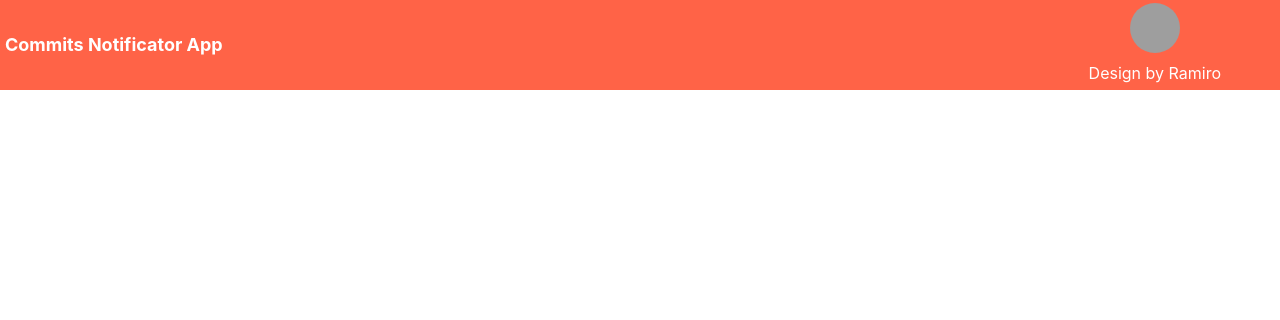
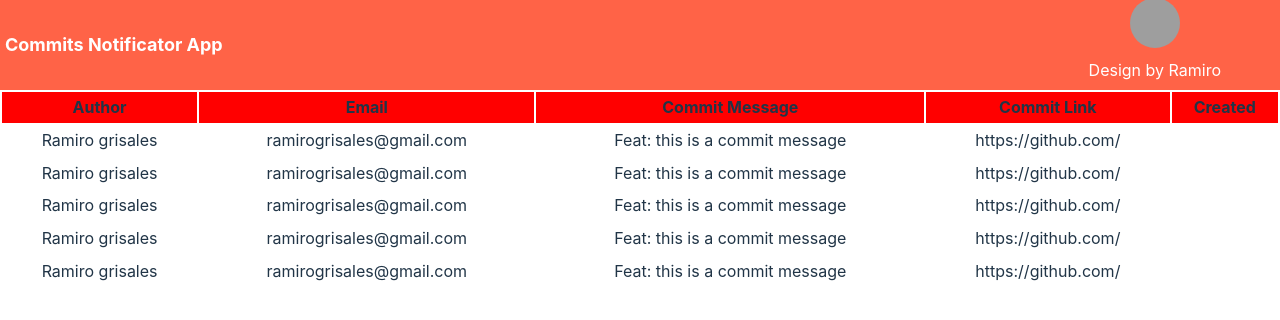
Before and after one commit to orimarselasirg/commitNotificator, a React (Vite) app: page / in a window 1280 px wide. Shown: the top 320 px of the page. Built offline with nearby package versions, Linux system fonts and the light colour scheme; grey boxes are pictures that could not be loaded.

Commit message:
feat: interfaces creation

```diff
--- /dev/null
+++ b/src/components/Table/Table.tsx
@@ -0,0 +1,55 @@
+import {
+  Table,
+  Thead,
+  Tbody,
+  // Tfoot,
+  Tr,
+  Th,
+  Td,
+  // TableCaption,
+  TableContainer,
+} from '@chakra-ui/react'
+
+interface Props {
+  columns: string[]
+  data: any[]
+}
+
+export const TableComponent = ({columns, data}: Props) => {
+  return (
+    <TableContainer>
+      <Table w='100%' variant='simple' colorScheme='teal'>
+        {/* <TableCaption>Imperial to metric conversion factors</TableCaption> */}
+        <Thead bg='red'>
+          {
+            columns.map((column) => (
+              <Th>{column}</Th>
+            ))
+          }
+        </Thead>
+        <Tbody >
+          {
+            data.map((data) => (
+              <Tr>
+                <Td>{data.name}</Td>
+                <Td>{data.email}</Td>
+                <Td>{data.commit}</Td>
+                <Td>{data.url}</Td>
+                <Td>{data.date}</Td>
+              </Tr>
+            ))
+          }
+        </Tbody>
+        {/* <Tfoot>
+          <Tr>
+            <Th>To convert</Th>
+            <Th>into</Th>
+            <Th isNumeric>multiply by</Th>
+            <Th isNumeric>multiply by</Th>
+            <Th isNumeric>multiply by</Th>
+          </Tr>
+        </Tfoot> */}
+      </Table>
+    </TableContainer>
+  )
+}
--- a/src/index.css
+++ b/src/index.css
@@ -1,6 +1,6 @@
 :root {
   font-family: Inter, system-ui, Avenir, Helvetica, Arial, sans-serif;
-  line-height: 1.5;
+  line-height: 1.8;
   font-weight: 400;
 
   color-scheme: light dark;
--- a/src/screens/Home/Home.tsx
+++ b/src/screens/Home/Home.tsx
@@ -1,10 +1,63 @@
-import { Container } from '@chakra-ui/react'
+import { Container, Box } from '@chakra-ui/react'
 import { Header } from '../../components/Header/Header'
+import { TableComponent } from '../../components/Table/Table'
+
+const columns = [
+  'Author', 'Email', 'Commit Message', "Commit Link", "Created"
+]
+
+const data = [
+  {
+    name: 'Ramiro grisales',
+    email: 'ramirogrisales@gmail.com',
+    commit: 'Feat: this is a commit message',
+    url : 'https://github.com/',
+    created: '2017-10-10'
+  },
+  {
+    name: 'Ramiro grisales',
+    email: 'ramirogrisales@gmail.com',
+    commit: 'Feat: this is a commit message',
+    url : 'https://github.com/',
+    created: '2017-10-10'
+  },
+  {
+    name: 'Ramiro grisales',
+    email: 'ramirogrisales@gmail.com',
+    commit: 'Feat: this is a commit message',
+    url : 'https://github.com/',
+    created: '2017-10-10'
+  },
+  {
+    name: 'Ramiro grisales',
+    email: 'ramirogrisales@gmail.com',
+    commit: 'Feat: this is a commit message',
+    url : 'https://github.com/',
+    created: '2017-10-10'
+  },
+  {
+    name: 'Ramiro grisales',
+    email: 'ramirogrisales@gmail.com',
+    commit: 'Feat: this is a commit message',
+    url : 'https://github.com/',
+    created: '2017-10-10'
+  },
+]
+
 
 export const Home = () => {
+
   return (
-    <Container w='100vw' h='100vh'>
+    <>
+    <Container w='100vw' h='100vh' overflowX='hidden'>
       <Header/>
+      {/* <Container w='100%'> */}
+        <TableComponent
+          columns={columns}
+          data={data}
+        />
+      {/* </Container> */}
     </Container>
+    </>
   )
 }
```
Also changed, not shown: src/interfaces/gitInterface.tsx (added, +76 -0 lines).
